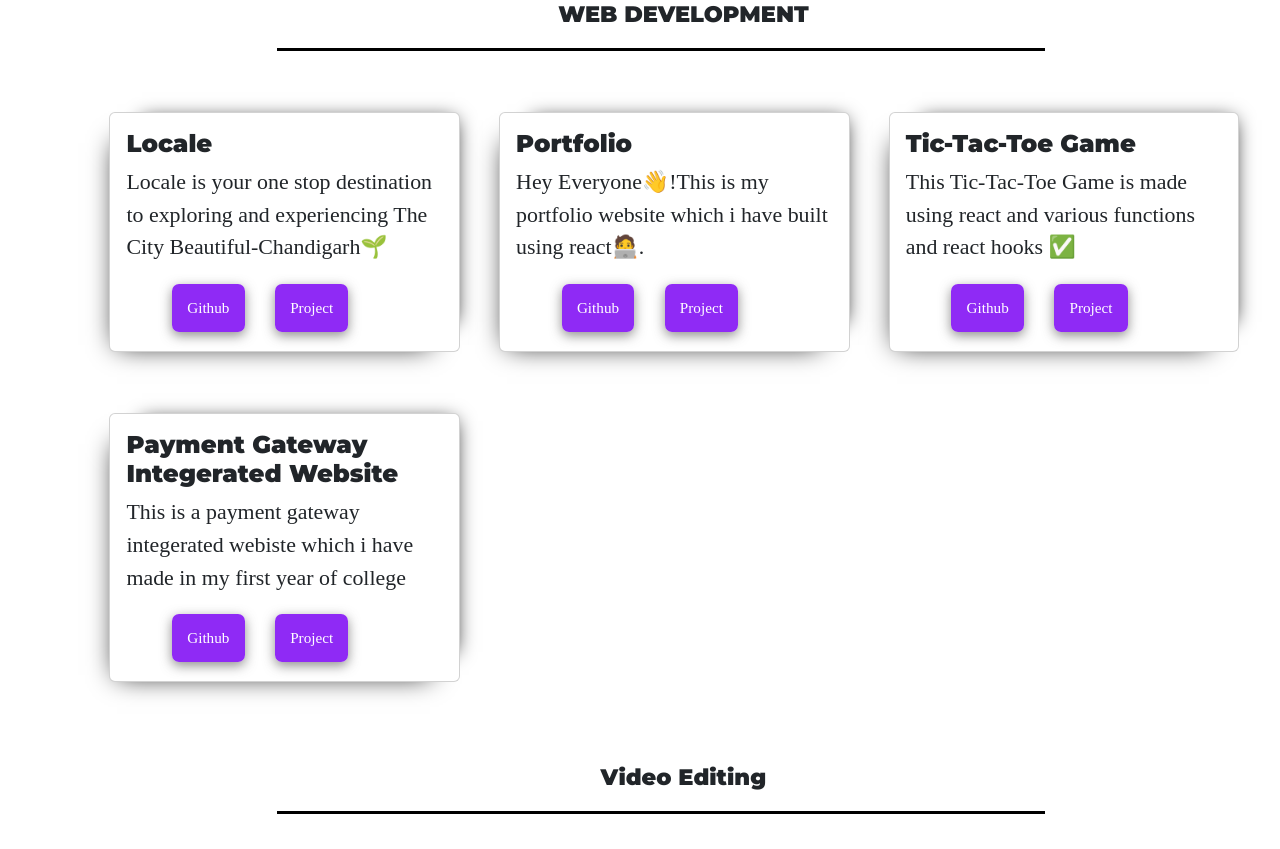
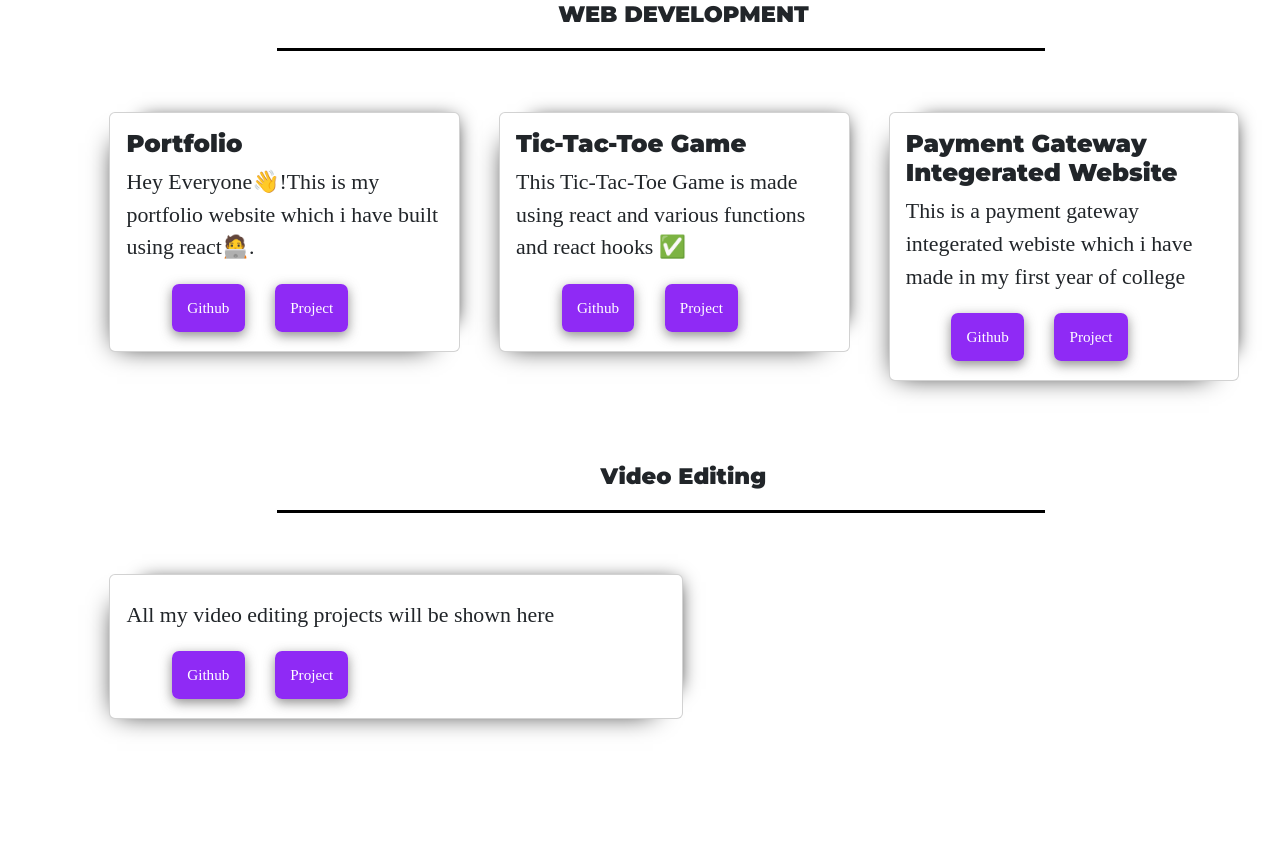
Before and after one commit to kshitijjj/Portfolio, a React (Create React App) app in the folder portfolio/: page / in a window 1280 px wide. Shown: the part 1060-1909 px from the top of the page. Built offline with nearby package versions, Linux system fonts and the light colour scheme.

Commit message:
update project Component

```diff
--- a/portfolio/src/Components/Projects.jsx
+++ b/portfolio/src/Components/Projects.jsx
@@ -26,7 +26,6 @@ function Projects(props){
                 <div className='underline'></div>
 
                 <div className="project_card">
-                <ProjectCard id="project_card_text3"  title="Locale" desc="Locale is your one stop destination to exploring and experiencing The City Beautiful-Chandigarh🌱" github=""   />
                 <ProjectCard id="project_card_text2" title=" Portfolio" desc="Hey Everyone👋!This is my portfolio website which i have built using react🧑‍💻." github="https://github.com/kshitijjj/Portfolio.git"  live="portfolio-kshitijjj.vercel.app"/>
                 <ProjectCard id="project_card_text2" title=" Tic-Tac-Toe Game " desc="This Tic-Tac-Toe Game is made using  react and various functions and react hooks ✅" github="https://github.com/kshitijjj/Tic_Tac_Toe_Game.git"  live="https://tic-tac-toe-game-kshitijjj.vercel.app/"/>
                 <ProjectCard id="project_card_text2" title="Payment Gateway Integerated Website" desc="This is a payment gateway integerated webiste which i have made in my first year of college" github="https://github.com/kshitijjj/Sparks_Task.git"  live="https://kshitijjj.github.io/Sparks_Task/"/>
```
